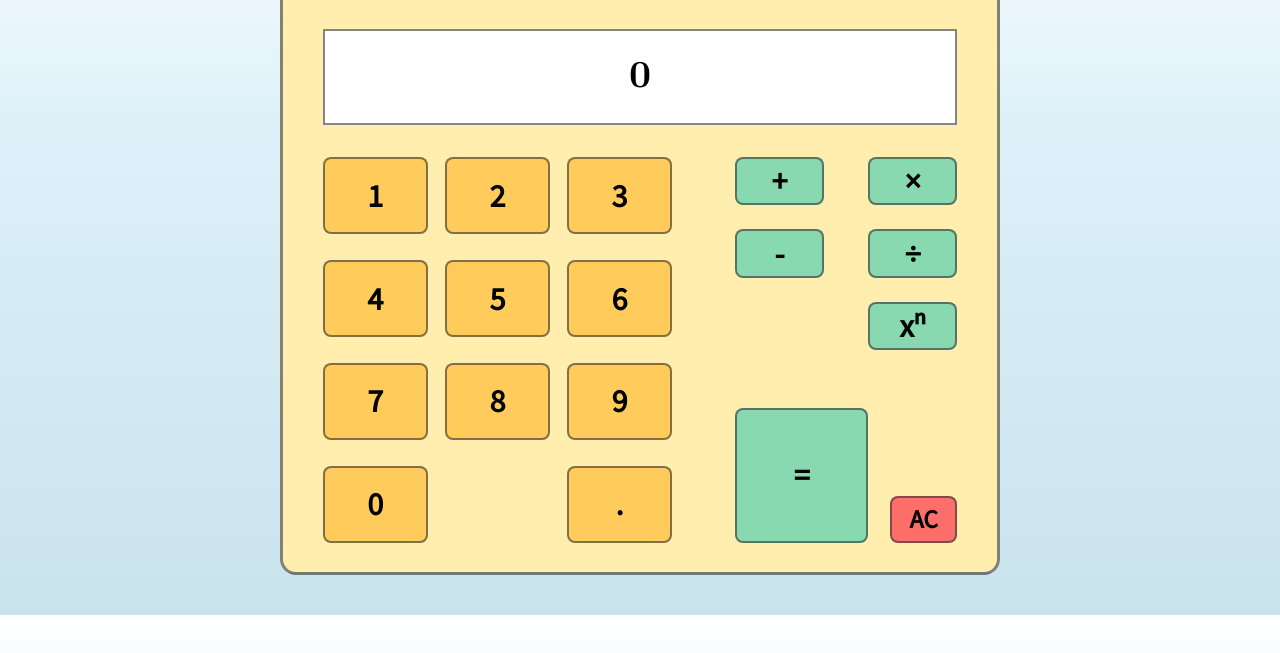
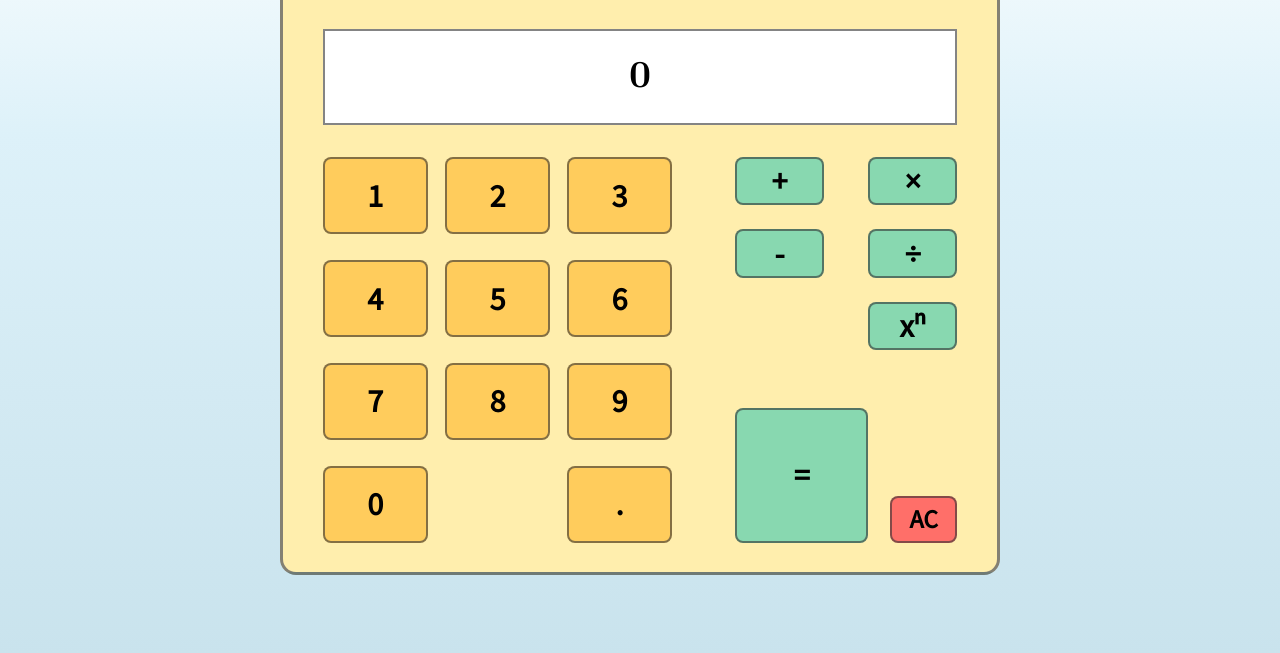
Before and after one commit to sebastianschnock/calculator, a website: page src/html/index.html in a window 1280 px wide. Shown: the part 145-798 px from the top of the page. Drawn offline with Linux system fonts and the light colour scheme; files that its build step writes are made by us from their sources; files whose address does not match are found by name.

Commit message:
Fixed colon in css

```diff
--- a/src/css/calculator.css
+++ b/src/css/calculator.css
@@ -61,7 +61,7 @@ table {
 
 html {
   box-sizing: border-box;
-  height: 100%:
+  height: 100%;
 }
 
 *, *:before, *:after {
```
